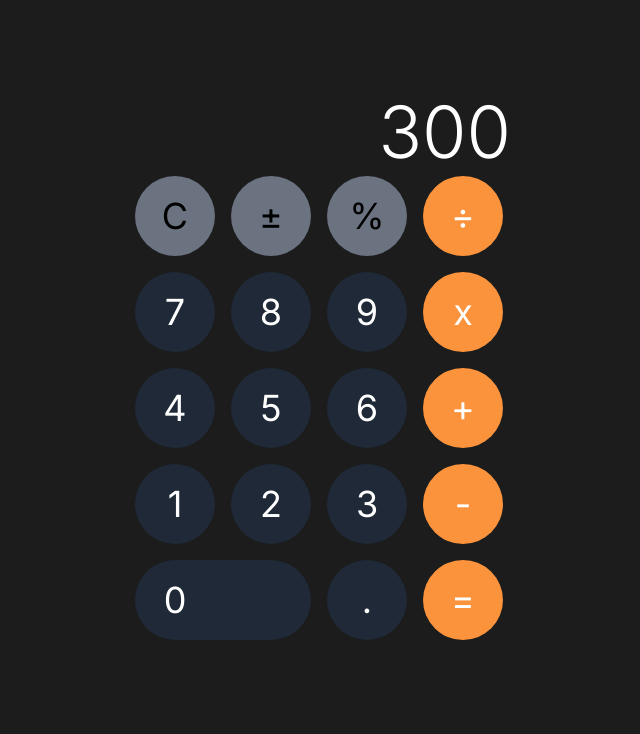
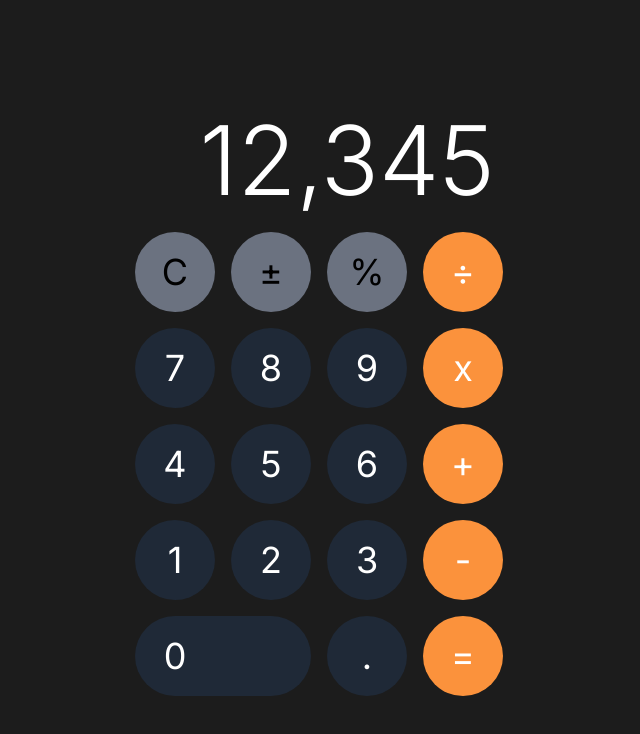
Before and after one commit to sabirchowdhury/ReactCPlusPlus, a Next.js app: page /calculatorS in a window 1280 px wide. Shown: the top 734 px of the page, without its empty margins (321-961 px from the left). Built offline with nearby package versions, Linux system fonts and the light colour scheme.

Commit message:
fix(calculator): display size

```diff
--- a/app/calculatorS/page.tsx
+++ b/app/calculatorS/page.tsx
@@ -8,8 +8,8 @@ export default function Home() {
   return (
     <main className="flex min-h-screen flex-col items-center justify-between p-24 bg-[#1c1c1c]">
       <div className="calculatorMainBody">
-        <div className="calculatorScreen flex justify-end text-7xl text-white font-light">
-          300
+        <div className="calculatorScreen flex justify-end p-4 text-8xl text-white font-light">
+          12,345
         </div>
         <div className="flex">
           <div className="calcFuncs grid grid-cols-3">
```
